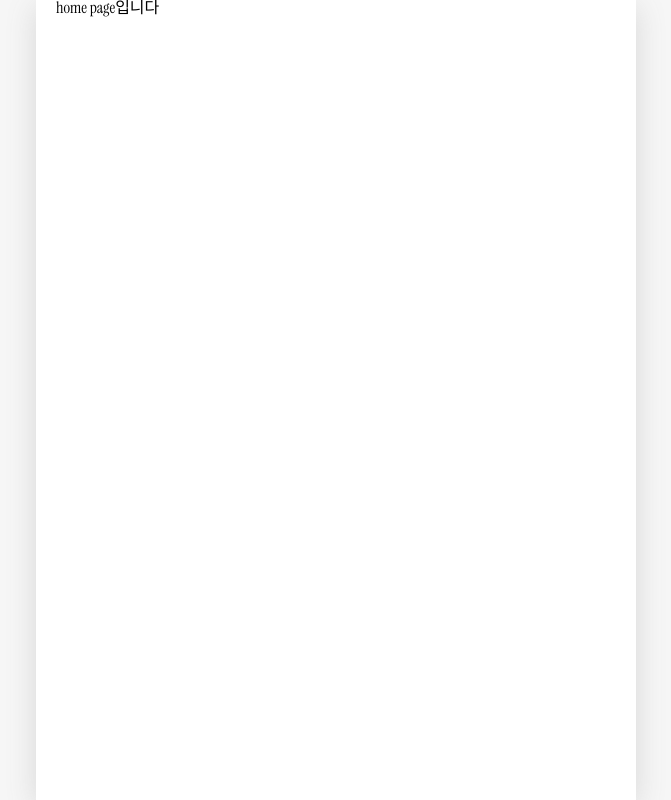
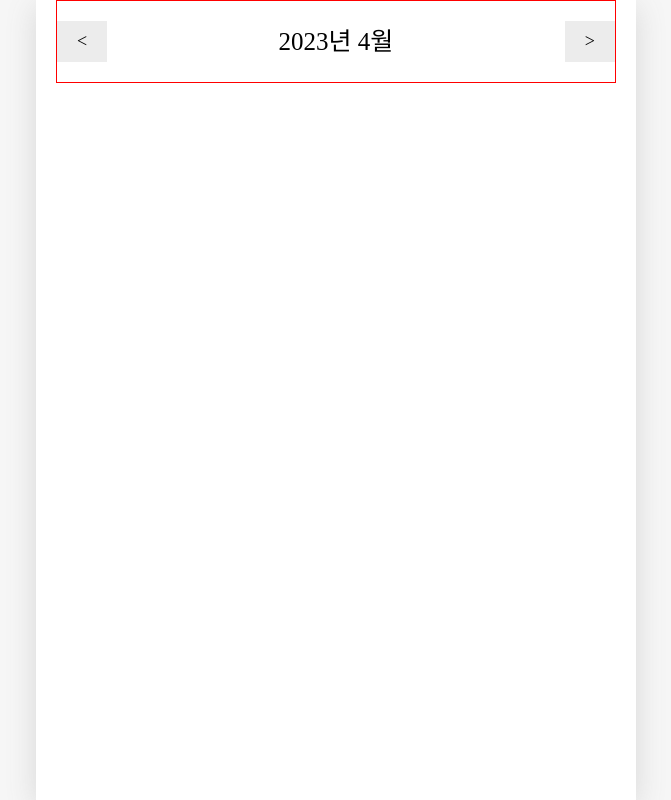
Before and after one commit to insidelamp/react_diary, a React (Create React App) app: page / in a window 1280 px wide. Shown: the whole page, without its empty margins (304-975 px from the left). Built offline with nearby package versions, Linux system fonts and the light colour scheme.

Commit message:
월에따른 일기가져오기 기능 추가 및 useEffect활용하여 데이터 가져오기 완료

```diff
--- a/public/index.html
+++ b/public/index.html
@@ -27,17 +27,6 @@
     <title>React App</title>
   </head>
   <body>
-    <noscript>You need to enable JavaScript to run this app.</noscript>
     <div id="root"></div>
-    <!--
-      This HTML file is a template.
-      If you open it directly in the browser, you will see an empty page.
-
-      You can add webfonts, meta tags, or analytics to this file.
-      The build step will place the bundled scripts into the <body> tag.
-
-      To begin the development, run `npm start` or `yarn start`.
-      To create a production bundle, use `npm run build` or `yarn build`.
-    -->
   </body>
 </html>
--- a/src/App.tsx
+++ b/src/App.tsx
@@ -1,6 +1,12 @@
 import { getEmotionImgById } from "./until";
 import { Routes, Route } from "react-router-dom";
-import { useEffect, useReducer, useRef, useState } from "react";
+import React, {
+  useEffect,
+  useReducer,
+  useRef,
+  useState,
+  Dispatch,
+} from "react";
 import { reducer, DateType, Actions } from "./components/Reducer";
 import {
   defaultData,
@@ -14,11 +20,39 @@ import New from "./pages/New";
 import Diary from "./pages/Diary";
 import Edit from "./pages/Edit";
 
+interface StateType {
+  type: string;
+  data: Partial<DateType>;
+}
+interface IStateContext {
+  data?: DateType[];
+  onCreate?: (
+    { date, content, emotionId, id }: DateType,
+    idRef: any,
+    dispatch: ({ type, data }: Actions) => void
+  ) => void;
+  onUpdate?: (
+    { targetId, date, content, emotionId }: DateType,
+    idRef: any,
+    dispatch: ({ type, data }: Actions) => void
+  ) => void;
+  onDelete?: (
+    { targetId, date }: DateType,
+    idRef: any,
+    dispatch: ({ type, data }: Actions) => void
+  ) => void;
+}
+
+export const DiaryStateContext = React.createContext<DateType[] | null>(null);
+export const DiaryDispatchContext = React.createContext<
+  IStateContext | undefined
+>(undefined);
 function App() {
-  const idRef = useRef<number>(null);
+  const idRef = useRef<HTMLDivElement>(null);
   const [data, dispatch] = useReducer<
     (arg1: DateType[], actions: Actions) => DateType[]
   >(reducer, []);
+  const [isDataLoaded, setIsDataLoaded] = useState<boolean>(false);
 
   const mockData = [
     {
@@ -45,18 +79,41 @@ function App() {
   ];
   useEffect(() => {
     defaultData(mockData, dispatch);
+    setIsDataLoaded(true);
   }, []);
 
+  if (!isDataLoaded) {
     return (
+      <DiaryStateContext.Provider value={data}>
+        <DiaryDispatchContext.Provider value={{ onCreate, onUpdate, onDelete }}>
           <div className="App">
             <Routes>
               <Route path="/" element={<Home />} />
               <Route path="/new" element={<New />} />
               <Route path="/diary/:id" element={<Diary />} />
-        <Route path="/edit" element={<Edit />} />
+              <Route path="/edit/:id" element={<Edit />} />
+            </Routes>
+            <div>데이터 준비중입니다</div>
+          </div>
+        </DiaryDispatchContext.Provider>
+      </DiaryStateContext.Provider>
+    );
+  } else {
+    return (
+      <DiaryStateContext.Provider value={data}>
+        <DiaryDispatchContext.Provider value={{ onCreate, onUpdate, onDelete }}>
+          <div className="App">
+            <Routes>
+              <Route path="/" element={<Home />} />
+              <Route path="/new" element={<New />} />
+              <Route path="/diary/:id" element={<Diary />} />
+              <Route path="/edit/:id" element={<Edit />} />
             </Routes>
           </div>
+        </DiaryDispatchContext.Provider>
+      </DiaryStateContext.Provider>
     );
+  }
 }
 
 export default App;
--- a/src/components/Header.tsx
+++ b/src/components/Header.tsx
@@ -1,5 +1,6 @@
 import React from "react";
 import styled from "styled-components";
+
 interface HeaderType {
   title: string;
   leftChild: JSX.Element;
@@ -18,9 +19,11 @@ const Header = ({ title, leftChild, rightChild }: HeaderType) => {
 
 const HeadeWrapper = styled.div`
   padding: 20px 0px;
+  height: 30%;
   display: flex;
   align-items: center;
   border-bottom: 1px solid #e2e2e2;
+  border: 1px solid red;
 `;
 const HeaderTitle = styled.div`
   width: 50%;
--- a/src/components/Reducer.tsx
+++ b/src/components/Reducer.tsx
@@ -5,8 +5,8 @@ export type Actions =
   | { type: "INIT"; data: DateType[] };
 
 export interface DateType {
-  id?: number | string;
-  date?: number;
+  id?: number | string | null | Element;
+  date: number;
   content?: string;
   emotionId?: number;
   targetId?: number | string;
@@ -28,7 +28,6 @@ export function reducer(state: DateType[], action: Actions) {
       );
     }
     case "INIT": {
-      console.log(action.data);
       return action.data;
     }
     default: {
--- a/src/components/clickFuction.tsx
+++ b/src/components/clickFuction.tsx
@@ -17,11 +17,11 @@ export const defaultData = (
 };
 
 export const onCreate = (
-  { date, content, emotionId }: DateType,
+  { date, content, emotionId, id }: DateType,
   idRef: any,
   dispatch: ({ type, data }: Actions) => void
 ) => {
-  if (date !== undefined && idRef !== null) {
+  if (date !== undefined && id != null) {
     dispatch({
       type: "CREATE",
       data: {
--- a/src/pages/Home.tsx
+++ b/src/pages/Home.tsx
@@ -1,7 +1,52 @@
-import React from "react";
+import React, { useState, useContext, useEffect } from "react";
+import { DiaryStateContext } from "../App";
+import Header from "../components/Header";
+import Button from "../components/Button";
+import styled from "styled-components";
+import { DateType } from "../components/Reducer";
+import { getMonthRangeByDate } from "../until";
+function Home() {
+  const [pivotDate, setPrivotDate] = useState<Date>(new Date());
+  const data = useContext(DiaryStateContext);
+  const [filteredData, setFilteredDate] = useState<DateType[]>([]);
+  const headerTitle = `${pivotDate.getFullYear()}년 ${
+    pivotDate.getMonth() + 1
+  }월`;
 
-function Home() {
-  return <div>home page입니다</div>;
+  const onIncreaseMonth = () => {
+    setPrivotDate(new Date(pivotDate.getFullYear(), pivotDate.getMonth() + 1));
+  };
+
+  const onDecreaseMonth = () => {
+    setPrivotDate(new Date(pivotDate.getFullYear(), pivotDate.getMonth() - 1));
+  };
+
+  useEffect(() => {
+    if (data !== null && data.length >= 1) {
+      const { beginTimeStamp, endTimeStamp } = getMonthRangeByDate(pivotDate);
+      console.log(data);
+      setFilteredDate(
+        data.filter(
+          (it) => beginTimeStamp <= it.date && it.date <= endTimeStamp
+        )
+      );
+    } else {
+      setFilteredDate([]);
+    }
+  }, [data, pivotDate]);
+  return (
+    <HomeWrapper>
+      <Header
+        title={headerTitle}
+        leftChild={<Button text={"<"} onClickFunc={onDecreaseMonth} />}
+        rightChild={<Button text={">"} onClickFunc={onIncreaseMonth} />}
+      />
+    </HomeWrapper>
+  );
 }
 
+const HomeWrapper = styled.div`
+  width: 100%;
+`;
+
 export default Home;
--- a/src/until.tsx
+++ b/src/until.tsx
@@ -67,3 +67,20 @@ export const getFormattedDate = (targetDate: Date | null) => {
     return `${year}-${month}-${date}`;
   }
 };
+
+export const getMonthRangeByDate = (date: any) => {
+  const beginTimeStamp = new Date(
+    date.getFullYear(),
+    date.getMonth(),
+    1
+  ).getTime();
+  const endTimeStamp = new Date(
+    date.getFullYear(),
+    date.getMonth() + 1,
+    0,
+    23,
+    59,
+    59
+  ).getTime();
+  return { beginTimeStamp, endTimeStamp };
+};
```
Lines whose indentation alone changed are shown as unchanged.
